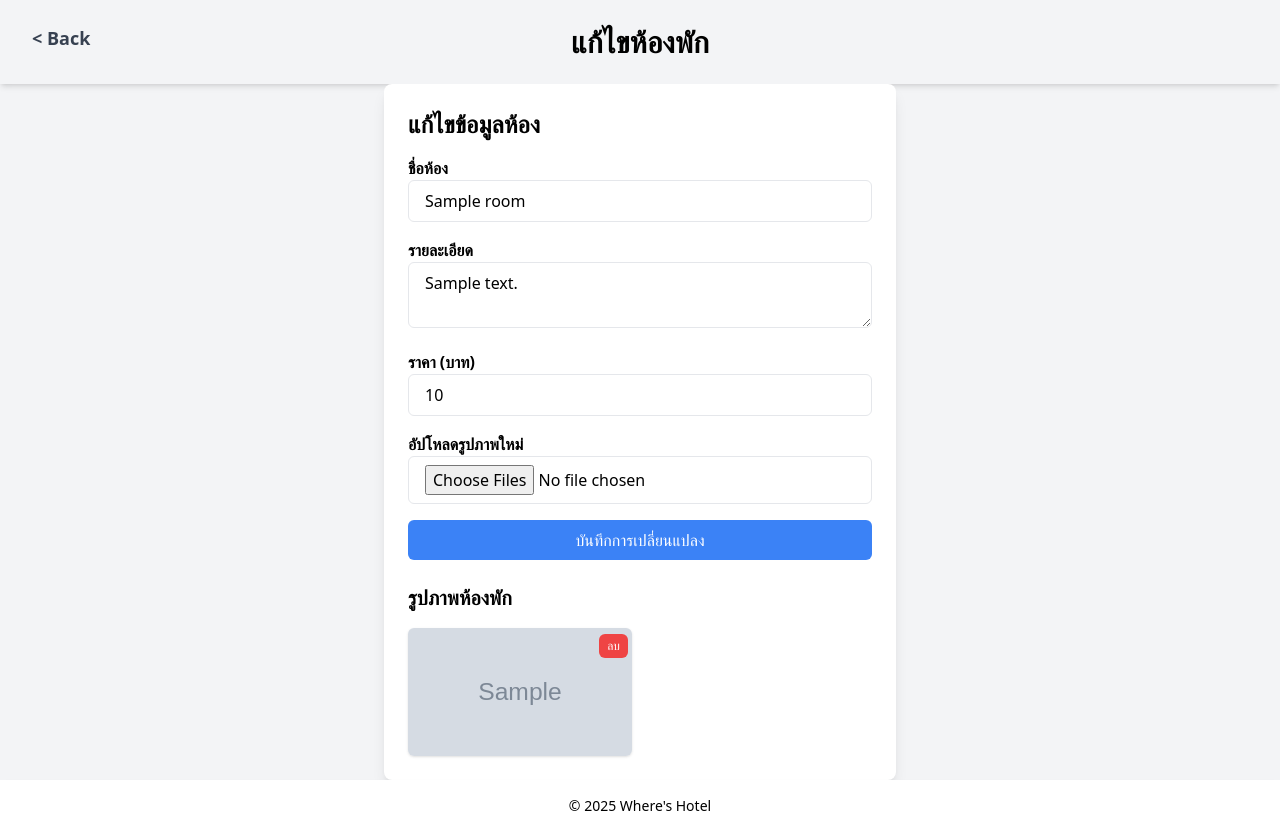
After one commit to Lqtae/hotel_main, a PHP site: page /edit_room.php?id=1 in a window 1280 px wide. The commit adds this page. Run offline with PHP 8.4, Linux system fonts and the light colour scheme; tables that the repository leaves empty or names only in its code hold one stand-in row (values such as "Sample post"); some libraries are stand-ins or nearby versions.

Commit message:
05/02/68

```diff
--- /dev/null
+++ b/src/edit_room.php
@@ -0,0 +1,141 @@
+<?php
+require 'db.php';
+
+if (!isset($_GET['id'])) {
+    die("ไม่พบข้อมูลห้องพัก");
+}
+
+$room_id = $_GET['id'];
+
+// ดึงข้อมูลห้องพัก
+$stmt = $pdo->prepare("SELECT * FROM hotel_rooms WHERE hotel_room_id = :room_id");
+$stmt->execute([':room_id' => $room_id]);
+$room = $stmt->fetch(PDO::FETCH_ASSOC);
+
+if (!$room) {
+    die("ไม่พบข้อมูลห้องพัก");
+}
+
+// ดึงรูปภาพห้องพัก
+$stmt = $pdo->prepare("SELECT image_path FROM room_images WHERE hotel_room_id = :room_id");
+$stmt->execute([':room_id' => $room_id]);
+$room_images = $stmt->fetchAll(PDO::FETCH_COLUMN);
+
+// อัปเดตข้อมูลห้องพัก
+if ($_SERVER["REQUEST_METHOD"] == "POST") {
+    $room_name = $_POST['room_name'];
+    $room_description = $_POST['room_description'];
+    $room_price = $_POST['room_price'];
+
+    // อัปเดตข้อมูลห้อง
+    $stmt = $pdo->prepare("UPDATE hotel_rooms SET room_name = :room_name, room_description = :room_description, room_price = :room_price WHERE hotel_room_id = :room_id");
+    $stmt->execute([
+        ':room_name' => $room_name,
+        ':room_description' => $room_description,
+        ':room_price' => $room_price,
+        ':room_id' => $room_id
+    ]);
+
+    // อัปโหลดรูปภาพใหม่
+    if (!empty($_FILES['room_images']['name'][0])) {
+        $upload_dir = "hotel_main/src/img/";
+
+        foreach ($_FILES['room_images']['tmp_name'] as $key => $tmp_name) {
+            $file_name = basename($_FILES['room_images']['name'][$key]);
+            $target_file = $upload_dir . $file_name;
+
+            if (move_uploaded_file($tmp_name, $target_file)) {
+                $stmt = $pdo->prepare("INSERT INTO room_images (hotel_room_id, image_path) VALUES (:room_id, :image_path)");
+                $stmt->execute([':room_id' => $room_id, ':image_path' => $target_file]);
+            }
+        }
+    }
+
+    header("Location: view_hotel.php?id=" . $room['hotel_id']);
+    exit();
+}
+
+// ลบรูปภาพ
+if (isset($_POST['delete_image'])) {
+    $image_path = $_POST['delete_image'];
+
+    $stmt = $pdo->prepare("DELETE FROM room_images WHERE hotel_room_id = :room_id AND image_path = :image_path");
+    $stmt->execute([':room_id' => $room_id, ':image_path' => $image_path]);
+
+    // ลบไฟล์ออกจากโฟลเดอร์
+    if (file_exists($image_path)) {
+        unlink($image_path);
+    }
+
+    header("Location: edit_room.php?id=" . $room_id);
+    exit();
+}
+?>
+
+<!DOCTYPE html>
+<html lang="th">
+<head>
+    <meta charset="UTF-8">
+    <meta name="viewport" content="width=device-width, initial-scale=1.0">
+    <title>แก้ไขห้องพัก - <?= htmlspecialchars($room['room_name']) ?></title>
+    <script src="https://cdn.tailwindcss.com"></script>
+</head>
+<body class="bg-gray-100 min-h-screen flex flex-col">
+
+    <header class="w-full bg-gray-100 py-6 shadow-md">
+        <h1 class="text-3xl font-bold text-center">แก้ไขห้องพัก</h1>
+    </header>
+
+    <main class="flex-grow flex justify-center items-center">
+        <div class="absolute top-6 left-4">
+            <a href="javascript:history.back()" class="text-gray-700 font-bold text-lg px-4 py-2 rounded-lg hover:text-blue-600">
+                &lt; Back
+            </a>
+        </div>
+
+        <div class="max-w-lg w-full bg-white p-6 shadow-lg rounded-lg">
+            <h2 class="text-2xl font-bold mb-4">แก้ไขข้อมูลห้อง</h2>
+
+            <form method="POST" enctype="multipart/form-data">
+                <label class="block font-semibold">ชื่อห้อง</label>
+                <input type="text" name="room_name" value="<?= htmlspecialchars($room['room_name']) ?>" required class="w-full px-4 py-2 border rounded-md mb-4">
+
+                <label class="block font-semibold">รายละเอียด</label>
+                <textarea name="room_description" required class="w-full px-4 py-2 border rounded-md mb-4"><?= htmlspecialchars($room['room_description']) ?></textarea>
+
+                <label class="block font-semibold">ราคา (บาท)</label>
+                <input type="number" name="room_price" value="<?= htmlspecialchars($room['room_price']) ?>" required class="w-full px-4 py-2 border rounded-md mb-4">
+
+                <label class="block font-semibold">อัปโหลดรูปภาพใหม่</label>
+                <input type="file" name="room_images[]" multiple class="w-full px-4 py-2 border rounded-md mb-4">
+
+                <button type="submit" class="w-full bg-blue-500 text-white py-2 rounded-md hover:bg-blue-600 transition">บันทึกการเปลี่ยนแปลง</button>
+            </form>
+
+            <h2 class="text-xl font-bold mt-6">รูปภาพห้องพัก</h2>
+            <div class="grid grid-cols-2 gap-4 mt-4">
+                <?php foreach ($room_images as $image): ?>
+                    <div class="relative">
+                        <img src="<?= htmlspecialchars($image) ?>" class="w-full h-32 object-cover rounded-md shadow">
+                        <form method="POST" class="absolute top-1 right-1">
+                            <input type="hidden" name="delete_image" value="<?= htmlspecialchars($image) ?>">
+                            <button type="submit" class="bg-red-500 text-white px-2 py-1 rounded-md text-xs hover:bg-red-600">ลบ</button>
+                        </form>
+                    </div>
+                <?php endforeach; ?>
+
+                <?php if (empty($room_images)): ?>
+                    <p class="text-gray-500 text-center col-span-2">ไม่มีรูปภาพ</p>
+                <?php endif; ?>
+            </div>
+        </div>
+    </main>
+
+    <footer class="w-full bg-white py-4 shadow-md">
+        <p class="text-black text-center text-sm">
+            &copy; 2025 <a href="index.php" class="text-black hover:font-semibold">Where's Hotel</a>
+        </p>
+    </footer>
+
+</body>
+</html>
```
Also changed, not shown: src/admin_dashboard.php (+50 -7 lines), src/functions.php (+30 -8 lines), src/index.php (+7 -1 lines), src/view_hotel.php (+37 -26 lines), src/img/Anakin_deluxe.jpg (added), src1738686434_Anakin_deluxe.jpg (added), src1738686453_Anakin_deluxe.jpg (added), src1738687104_Anakin_deluxe.jpg (added).
